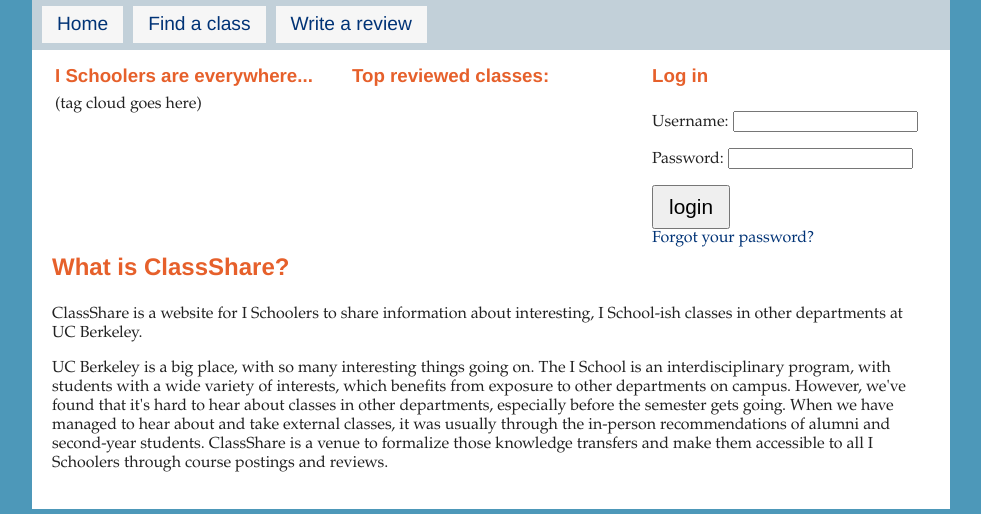
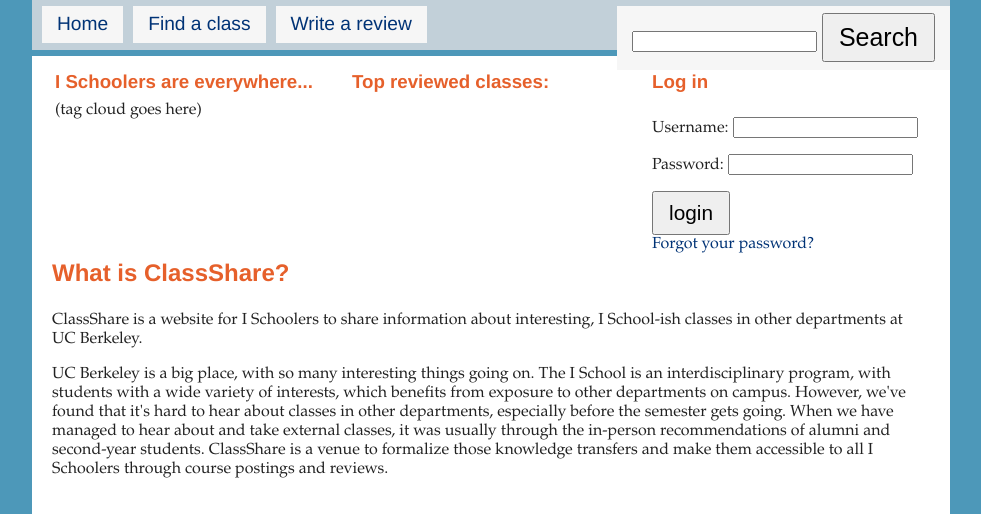
Before and after one commit to aldeka/ClassShare, a Django app: page / in a window 1280 px wide. Shown: the part 100-614 px from the top of the page, without its empty margins (149-1130 px from the left). Run offline with Django 3.2, Linux system fonts and the light colour scheme; data that the repository does not hold is empty; parts of the project's set-up code (start-up, migrations or seed data) failed here and were passed over.

Commit message:
Added search box and updated basic search functionality.

```diff
--- a/classshare/reviews/views.py
+++ b/classshare/reviews/views.py
@@ -11,6 +11,8 @@ from django.utils import simplejson
 from reviews.models import *
 import copy
 import re
+
+COURSE_CODE_RE = re.compile('^([a-zA-Z]+[\s,-/&]*[a-zA-Z]+)\s+([0-9]+[0-9a-zA-Z-]*)')
 
 def secure_required(view_func):
     """Decorator makes sure URL is accessed over https."""
@@ -29,27 +31,28 @@ def home(request):
     recent_reviews = Review.objects.all().order_by('-timestamp')[:5]
     return render(request, 'index.html', {'recent_reviews' : recent_reviews, 'most_reviewed_courses' : most_reviewed_courses })
 
+
 @login_required
-def add_or_review_course(request):
-    '''handles the front-page form to add a new course or review an existing (autocompleted) course'''
-    if request.method == "POST":
-        course_stub = request.POST.__getitem__('course-stub')
-        # TODO: we should probably do an initial match to make sure that the input is parseable
-        stub_dept = re.search('^([a-zA-Z]+)', course_stub).group(0).upper()
-        stub_classnum = re.search('[\ ]*([0-9]+[0-9a-zA-Z.\-]*)', course_stub).group(1)
-        # check if this course already exists in database
-        matching_courses = Course.objects.filter(department = stub_dept, number=stub_classnum)
+def search(request):
+    """Currently supports searches in the form '[department abbreviation] [course number]'."""
+    query = request.GET["q"]
+    course_code = COURSE_CODE_RE.match(query)
+    if course_code is not None:
+        dept = course_code.group(1).upper()
+        class_num = course_code.group(2)
+        # check if this course already exists
+        matching_courses = Course.objects.filter(department = dept, number = class_num)
         if matching_courses:
             if len(matching_courses) == 1:
-            # if there's a unique match
+                # if there's a unique match
                 course_id = matching_courses[0].pk
-                return redirect("choose_class", course_id=course_id)
+                return redirect("course", course_id)
             else:
-            # go to intermediate page where you choose which course you mean to edit
+                # choose which course you mean to edit/review
                 return choose_course_to_review(request, matching_courses)
-        # if not, add a new course
-        else:
-            return redirect("add_course")
+    # Otherwise, go to add course page
+    messages.info(request, "No courses matching '%s'.  Would you like to add a new course?" % query)
+    return redirect("add_course")
 
 
 @login_required
--- a/classshare/static/css/base-style.css
+++ b/classshare/static/css/base-style.css
@@ -74,6 +74,7 @@ h1 {
     width: 100%;
     background: #C2D0D9;#ddd;#ADCCF9;
     font-size: 1.2em;
+    display: inline-block;
 }
 
 #nav li {
@@ -83,6 +84,10 @@ h1 {
     padding: 7px 15px 8px 15px;
     margin: 6px 0 0 10px;
     background: #f6f6f6;
+}
+
+#nav li.search {
+    float: right;
 }
 
 #nav a:hover li, a:active li {
@@ -191,15 +196,14 @@ ul.messages li {
     margin: 0 0 3px 0;
     border-bottom: 1px solid #ddd;
     color: #666;
-    background: #ffc;
+    background: #ffc url(../img/icon_success.gif) no-repeat;
 }
 
-ul.messages li.warning{
-    /* TODO: Choose a color */
-    background-image: url(../img/admin/icon_alert.gif);
+ul.messages li.warning {
+    background-image: url(../img/icon_alert.gif);
 }
 
-ul.messages li.error{
-    /* TODO: Choose a color */
-    background-image: url(../img/admin/icon_error.gif);
+ul.messages li.error {
+    color: red;
+    background-image: url(../img/icon_error.gif);
 }
--- a/classshare/templates/base.html
+++ b/classshare/templates/base.html
@@ -38,6 +38,12 @@
                 <a href="{% url home %}"><li>Home</li></a>
                 <a href="{% url find_course %}"><li>Find a class</li></a>
                 <a href="{% url courses %}"><li>Write a review</li></a>
+		<li class="search">
+		  <form method="GET" action="{% url search %}">
+		    <input name="q" type="text"/>
+		    <input type="submit" value="Search"/>
+		  </form>
+		</li>
             </ul>
 
             <div id="content">
--- a/classshare/urls.py
+++ b/classshare/urls.py
@@ -7,7 +7,7 @@ urlpatterns = patterns('reviews.views',
     url(r'^$', 'home', name='home'),
     url(r'^courses/$', 'courses', name='courses'),
     url(r'^courses/find/$', 'find_course', name='find_course'),
-    url(r'^courses/add_or_review/$', 'add_or_review_course', name='add_or_review_course'),
+    url(r'^courses/search/$', 'search', name='search'),
     url(r'^courses/add/$', 'add_course', name='add_course'),
 
     url(r'^courses/(?P<course_id>\d+)/$', 'course', name="course"),
```
Also changed, not shown: classshare/static/img/icon_alert.gif (added), classshare/static/img/icon_error.gif (added), classshare/static/img/icon_success.gif (added).
